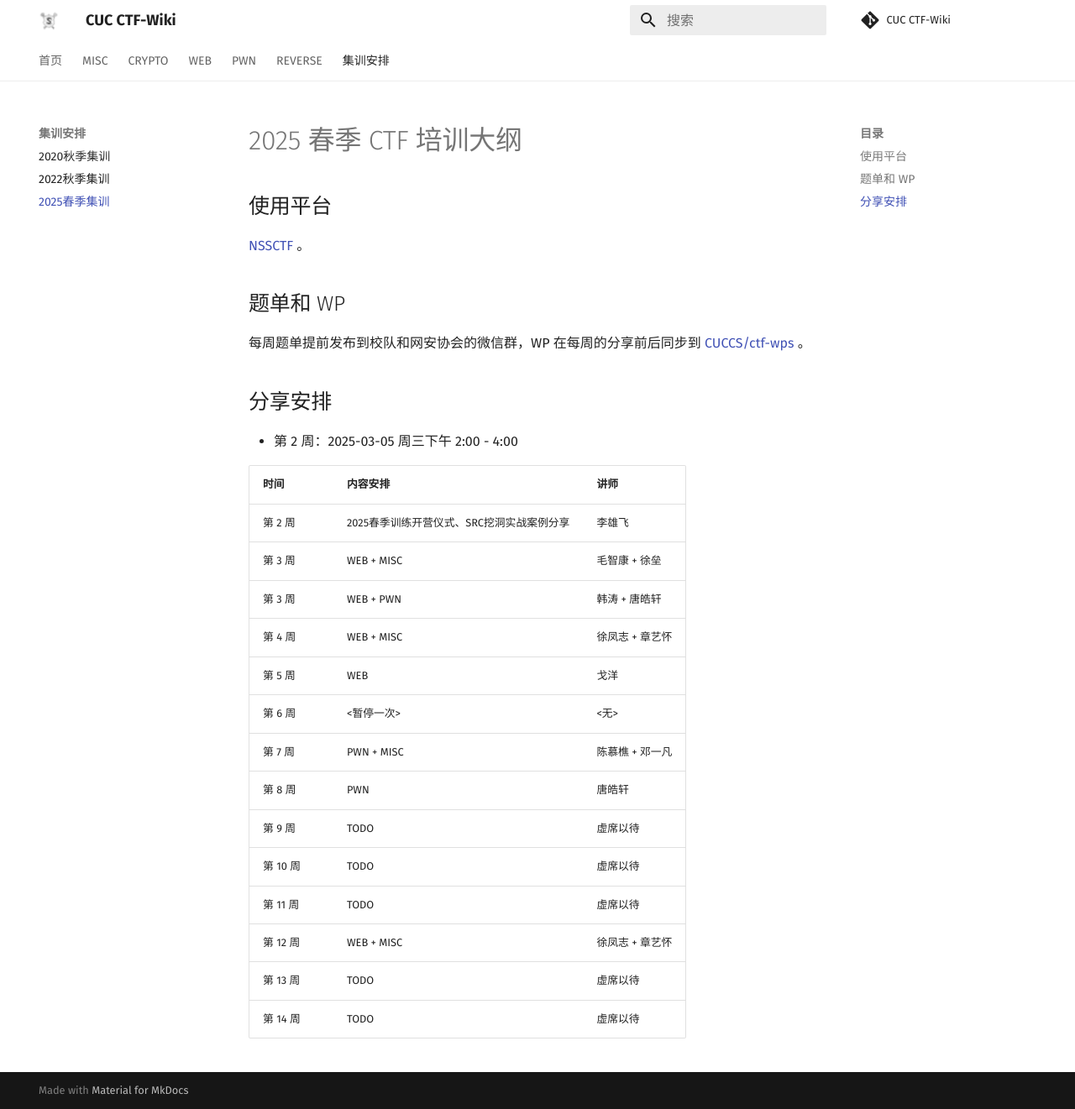
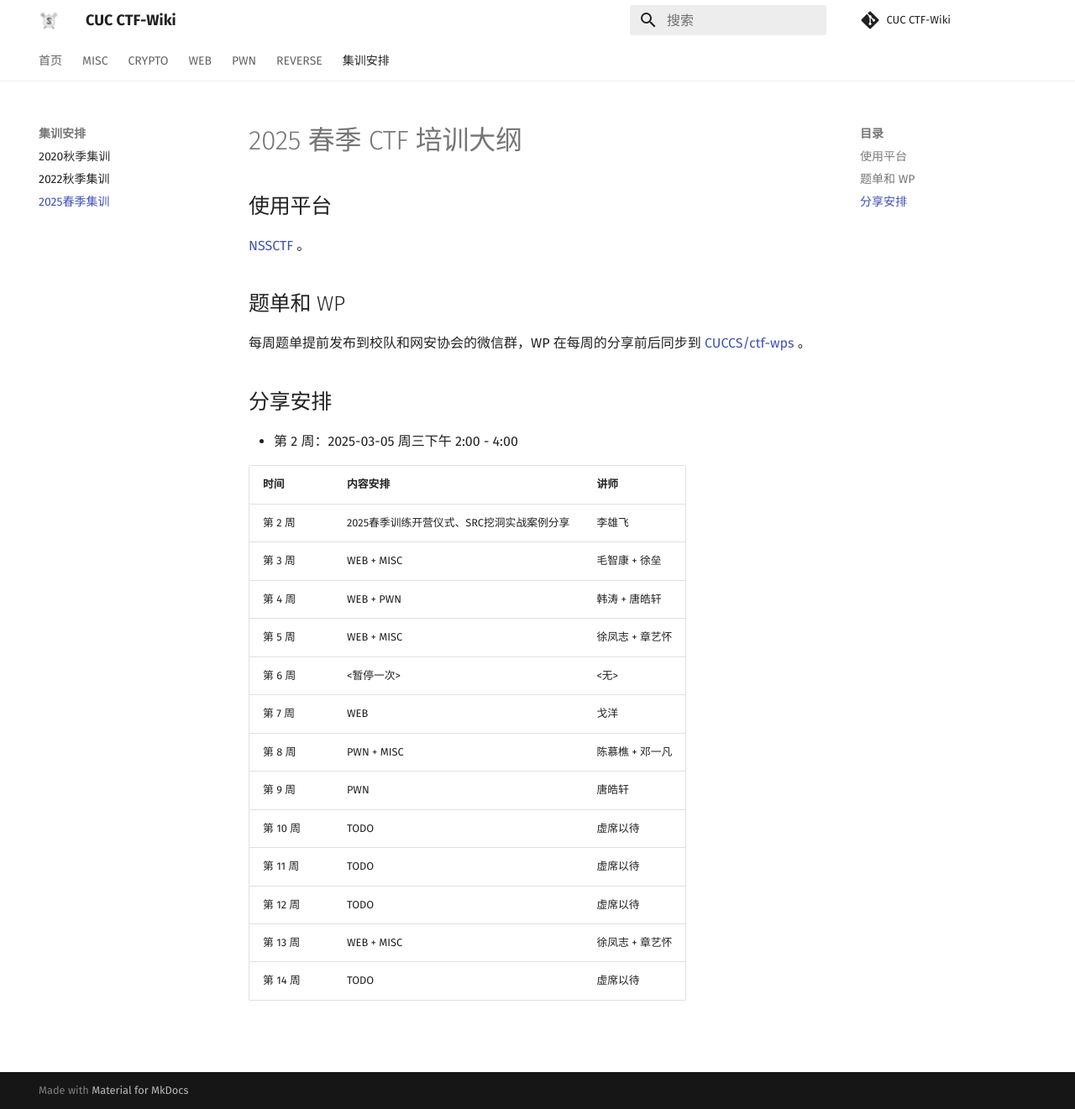
Before and after one commit to CUCCS/ctf-wiki, an MkDocs documentation site: the page built from docs/training/2025Spring/README.md, in a window 1280 px wide and 1321 px high. Shown: the whole window at 84% size. Built offline with MkDocs 1.6.1 and Material for MkDocs 9.7.7, drawn with Linux system fonts in a browser that asks for light colours; comment, search, counter and statistics services are not loaded.

Commit message:
fix typo

```diff
--- a/docs/training/2025Spring/README.md
+++ b/docs/training/2025Spring/README.md
@@ -18,15 +18,14 @@
 | ----     | ----                                      | ----            |
 | 第 2 周  | 2025春季训练开营仪式、SRC挖洞实战案例分享 | 李雄飞          |
 | 第 3 周  | WEB + MISC                                | 毛智康 + 徐垒   |
-| 第 3 周  | WEB + PWN                                 | 韩涛 + 唐皓轩   |
-| 第 4 周  | WEB + MISC                                | 徐凤志 + 章艺怀 |
-| 第 5 周  | WEB                                       | 戈洋            |
+| 第 4 周  | WEB + PWN                                 | 韩涛 + 唐皓轩   |
+| 第 5 周  | WEB + MISC                                | 徐凤志 + 章艺怀 |
 | 第 6 周  | <暂停一次>                                | <无>            |
-| 第 7 周  | PWN + MISC                                | 陈慕樵 + 邓一凡 |
-| 第 8 周  | PWN                                       | 唐皓轩          |
-| 第 9 周  | TODO                                      | 虚席以待        |
+| 第 7 周  | WEB                                       | 戈洋            |
+| 第 8 周  | PWN + MISC                                | 陈慕樵 + 邓一凡 |
+| 第 9 周  | PWN                                       | 唐皓轩          |
 | 第 10 周 | TODO                                      | 虚席以待        |
 | 第 11 周 | TODO                                      | 虚席以待        |
-| 第 12 周 | WEB + MISC                                | 徐凤志 + 章艺怀 |
-| 第 13 周 | TODO                                      | 虚席以待        |
+| 第 12 周 | TODO                                      | 虚席以待        |
+| 第 13 周 | WEB + MISC                                | 徐凤志 + 章艺怀 |
 | 第 14 周 | TODO                                      | 虚席以待        |
```
